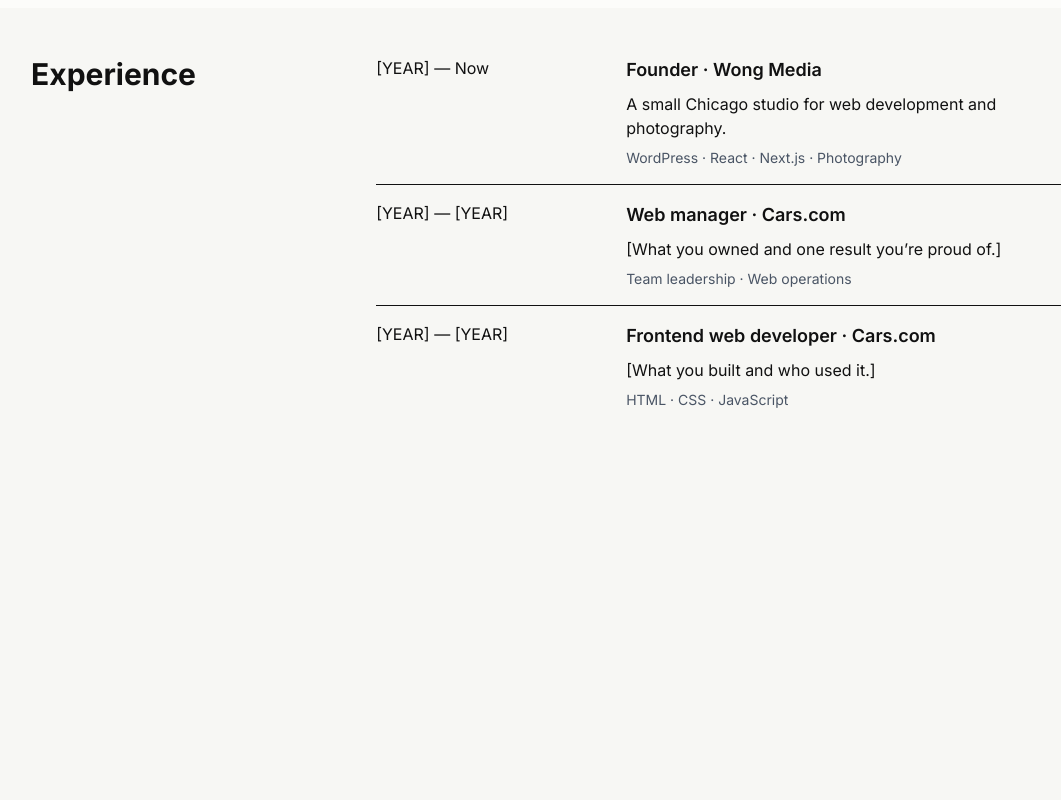
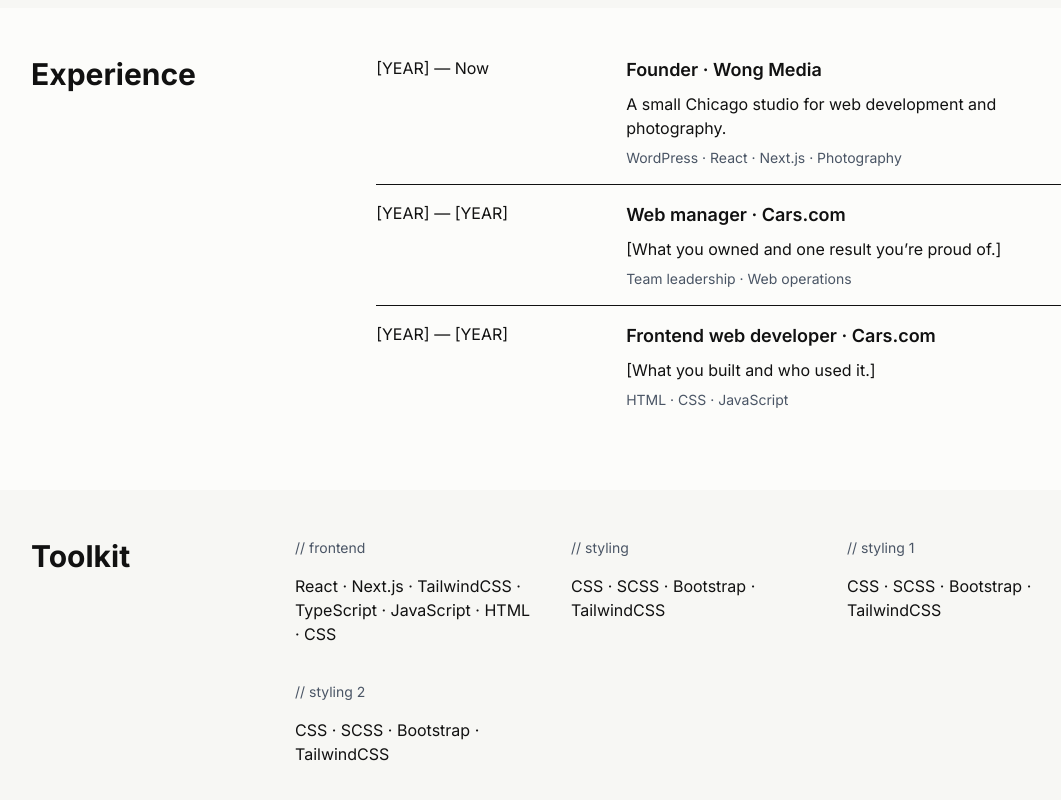
Before and after one commit to nlwong168/natewong.dev, a Next.js app: page /about in a window 1280 px wide. Shown: the part 944-1744 px from the top of the page, without its empty margins (81-1142 px from the left). Before the commit the page ends 1434 px from the top, so only its background shows below. Built offline with nearby package versions, Linux system fonts and the light colour scheme.

Commit message:
pushing up CaboutToolkit component.

```diff
--- a/app/about/page.tsx
+++ b/app/about/page.tsx
@@ -1,6 +1,7 @@
 import AboutHero from "@/app/components/about/aboutHero";
 import AboutStory from "../components/about/aboutStory";
 import AboutExperience from "../components/about/aboutExperience";
+import AboutToolkit from "../components/about/aboutToolkit";
 
 export default function About() {
   return (
@@ -8,6 +9,7 @@ export default function About() {
       <AboutHero />
       <AboutStory />
       <AboutExperience />
+      <AboutToolkit />
     </main>
   );
 }
--- a/app/components/about/aboutExperience.tsx
+++ b/app/components/about/aboutExperience.tsx
@@ -7,27 +7,27 @@ import Container from "@/app/components/container";
 
 export default function AboutExperience() {
   return (
-        <section className="py-6 md:py-12">
+    <section className="bg-surface py-6 md:py-12">
       <Container>
-
         {/* start of experience section */}
         <div className="flex flex-col md:flex-row">
-
           {/* Header of experience section */}
           <h2 className="text-3xl font-bold mb-4 md:w-1/3">Experience</h2>
-
 
           {/* Container of experience array mapping */}
           <div className="md:1-2/3">
             <ul>
-
               {/* start of experience array mapping */}
               {experience.map((job) => (
-                            <li key={job.role} className=" mb-4 pb-4 border-b border-grey-300 last:border-b-0">
-
+                <li
+                  key={job.role}
+                  className=" mb-4 pb-4 border-b border-grey-300 last:border-b-0"
+                >
                   {/* start of experience item container*/}
                   <div className="flex">
-                                    <p className="min-w-[150px] lg:min-w-[250px]">{job.dates}</p>
+                    <p className="min-w-[150px] lg:min-w-[250px]">
+                      {job.dates}
+                    </p>
                     <div>
                       <h4 className="text-lg font-semibold mb-2">{job.role}</h4>
                       <p className="mb-2">{job.description}</p>
@@ -49,8 +49,7 @@ const experience = [
   {
     dates: "[YEAR] — Now",
     role: "Founder · Wong Media",
-    description:
-      "A small Chicago studio for web development and photography.",
+    description: "A small Chicago studio for web development and photography.",
     tags: "WordPress · React · Next.js · Photography",
   },
   {
--- a/app/components/about/aboutStory.tsx
+++ b/app/components/about/aboutStory.tsx
@@ -2,7 +2,7 @@ import Container from "@/app/components/container";
 
 export default function AboutStory() {
   return (
-    <section className="py-6 bg-surface md:py-12">
+    <section className="py-6 md:py-12">
       <Container>
         <div className="flex flex-col md:flex-row">
           <h2 className="text-3xl font-bold mb-4 md:w-1/2">My Story</h2>
--- /dev/null
+++ b/app/components/about/aboutToolkit.tsx
@@ -0,0 +1,44 @@
+import Container from "@/app/components/container";
+
+export default function AboutToolkit() {
+  return (
+    <section className="py-6 md:py-12">
+      <Container>
+        <div className="flex flex-col md:flex-row">
+          <h2 className="text-3xl font-bold mb-4 md:w-1/3">Toolkit</h2>
+
+          {/* Experience Item Container */}
+          <div className="w-[100%] flex flex-wrap justify-between gap-[12px] md:1-2/3 md:justify-aroiund md:gap-[36px]">
+            {/* Experience Item */}
+
+            {toolkit.map((item) => (
+              <div key={item.type} className="max-w-[240px] justify-evenly">
+                <h3 className="text-sm text-gray-600 mb-4">{item.type}</h3>
+                <p>{item.name}</p>
+              </div>
+            ))}
+          </div>
+        </div>
+      </Container>
+    </section>
+  );
+}
+
+const toolkit = [
+  {
+    type: "// frontend",
+    name: " React · Next.js · TailwindCSS · TypeScript · JavaScript · HTML · CSS",
+  },
+  {
+    type: "// styling",
+    name: "CSS · SCSS · Bootstrap · TailwindCSS",
+  },
+  {
+    type: "// styling 1",
+    name: "CSS · SCSS · Bootstrap · TailwindCSS",
+  },
+  {
+    type: "// styling 2",
+    name: "CSS · SCSS · Bootstrap · TailwindCSS",
+  },
+];
```
Lines whose indentation alone changed are shown as unchanged.
